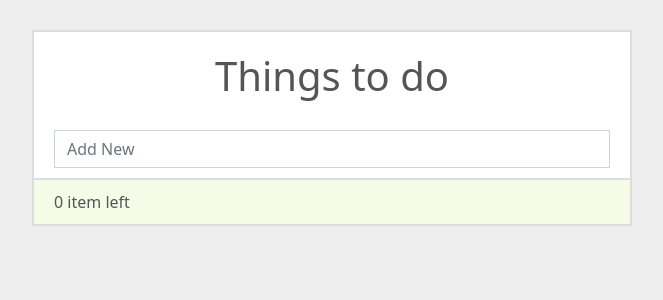
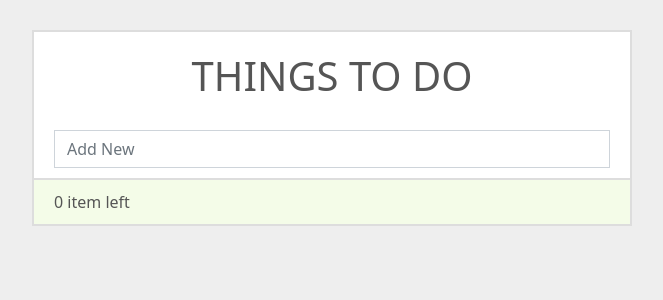
Before and after one commit to arifanf/my-react-todo-app, a React (Create React App) app: page / in a window 1280 px wide. Shown: the top 300 px of the page, without its empty margins (308-971 px from the left). Built offline with nearby package versions, Linux system fonts and the light colour scheme.

Commit message:
Step 2 done

```diff
--- a/src/Components/Header.js
+++ b/src/Components/Header.js
@@ -4,7 +4,7 @@ import InputBox from './InputBox'
 const Header = (props) => {
   return (
     <>
-      <h1>{props.title}</h1>
+      <h1>{props.title.toUpperCase()}</h1>
       <InputBox addNewItem={props.addNewItem} />
     </>
   )
```
